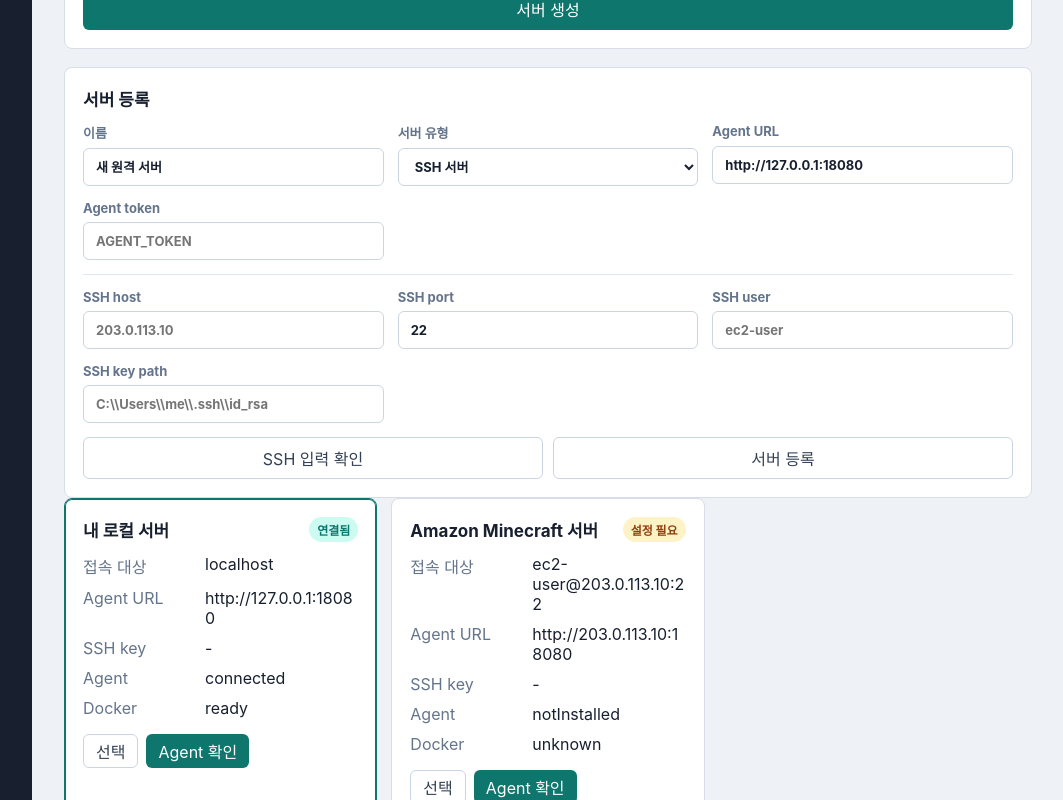
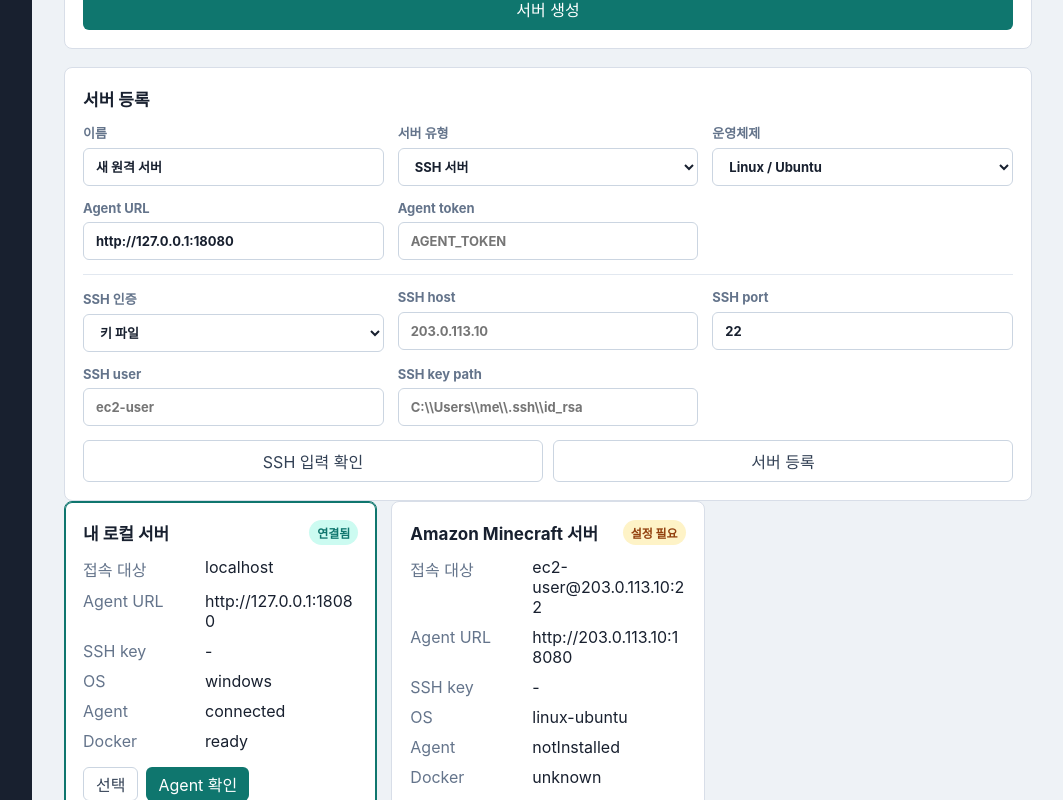
Before and after one commit to daewook0401/remote-game-server-app, a React (Vite) app in the folder apps/desktop/: page / in a window 1280 px wide. Shown: the part 940-1740 px from the top of the page, without its empty margins (216-1279 px from the left). Built offline with nearby package versions, Linux system fonts and the light colour scheme.

Commit message:
feat: add ssh os verification flow

```diff
--- a/apps/desktop/electron/preload.ts
+++ b/apps/desktop/electron/preload.ts
@@ -3,5 +3,6 @@ import { contextBridge, ipcRenderer } from "electron";
 contextBridge.exposeInMainWorld("remoteGameServer", {
   appName: "Remote Game Server",
   loadServers: () => ipcRenderer.invoke("servers:load"),
-  saveServers: (servers: unknown) => ipcRenderer.invoke("servers:save", servers)
+  saveServers: (servers: unknown) => ipcRenderer.invoke("servers:save", servers),
+  testSSH: (request: unknown) => ipcRenderer.invoke("ssh:test", request)
 });
--- a/apps/desktop/src/components/ServerCard.tsx
+++ b/apps/desktop/src/components/ServerCard.tsx
@@ -34,6 +34,10 @@ export function ServerCard({ isSelected, onCheck, onSelect, server }: ServerCard
           <dd>{server.sshKeyPath || "-"}</dd>
         </div>
         <div>
+          <dt>OS</dt>
+          <dd>{server.osType}</dd>
+        </div>
+        <div>
           <dt>Agent</dt>
           <dd>{server.agentStatus}</dd>
         </div>
--- a/apps/desktop/src/components/ServerRegistrationPanel.tsx
+++ b/apps/desktop/src/components/ServerRegistrationPanel.tsx
@@ -1,4 +1,4 @@
-import type { ServerRegistrationForm, ServerTargetType } from "../types/server";
+import type { ServerOsType, ServerRegistrationForm, ServerTargetType } from "../types/server";
 
 interface ServerRegistrationPanelProps {
   form: ServerRegistrationForm;
@@ -11,6 +11,15 @@ const targetOptions: Array<{ label: string; value: ServerTargetType }> = [
   { label: "지금 PC", value: "local" },
   { label: "SSH 서버", value: "remote" },
   { label: "클라우드 서버", value: "cloud" }
+];
+
+const osOptions: Array<{ label: string; value: ServerOsType }> = [
+  { label: "Linux / Ubuntu", value: "linux-ubuntu" },
+  { label: "Windows", value: "windows" },
+  { label: "macOS", value: "macos" },
+  { label: "Linux / Fedora", value: "linux-fedora" },
+  { label: "Linux / Arch", value: "linux-arch" },
+  { label: "Linux / 기타", value: "linux" }
 ];
 
 export function ServerRegistrationPanel({
@@ -57,6 +66,21 @@ export function ServerRegistrationPanel({
         </label>
 
         <label className="fieldGroup">
+          <span>운영체제</span>
+          <select
+            className="textInput"
+            onChange={(event) => update("osType", event.target.value as ServerOsType)}
+            value={form.osType}
+          >
+            {osOptions.map((option) => (
+              <option key={option.value} value={option.value}>
+                {option.label}
+              </option>
+            ))}
+          </select>
+        </label>
+
+        <label className="fieldGroup">
           <span>Agent URL</span>
           <input
             className="textInput"
@@ -80,6 +104,17 @@ export function ServerRegistrationPanel({
 
       {needsSSH ? (
         <div className="formGrid sshGrid">
+          <label className="fieldGroup">
+            <span>SSH 인증</span>
+            <select
+              className="textInput"
+              onChange={(event) => update("sshAuthMethod", event.target.value as ServerRegistrationForm["sshAuthMethod"])}
+              value={form.sshAuthMethod}
+            >
+              <option value="password">패스워드</option>
+              <option value="key">키 파일</option>
+            </select>
+          </label>
           <label className="fieldGroup">
             <span>SSH host</span>
             <input
@@ -107,6 +142,18 @@ export function ServerRegistrationPanel({
               value={form.sshUser}
             />
           </label>
+          {form.sshAuthMethod === "password" ? (
+            <label className="fieldGroup">
+              <span>SSH password</span>
+              <input
+                className="textInput"
+                onChange={(event) => update("sshPassword", event.target.value)}
+                placeholder="접속 테스트에만 사용"
+                type="password"
+                value={form.sshPassword}
+              />
+            </label>
+          ) : (
             <label className="fieldGroup">
               <span>SSH key path</span>
               <input
@@ -116,6 +163,7 @@ export function ServerRegistrationPanel({
                 value={form.sshKeyPath}
               />
             </label>
+          )}
         </div>
       ) : null}
 
--- a/apps/desktop/src/data/serverManagement.ts
+++ b/apps/desktop/src/data/serverManagement.ts
@@ -5,6 +5,7 @@ export const managedServers: ManagedServer[] = [
     id: "local",
     name: "내 로컬 서버",
     targetType: "local",
+    osType: "windows",
     host: "localhost",
     agentBaseUrl: "http://127.0.0.1:18080",
     agentToken: "",
@@ -16,11 +17,13 @@ export const managedServers: ManagedServer[] = [
     id: "aws-demo",
     name: "Amazon Minecraft 서버",
     targetType: "cloud",
+    osType: "linux-ubuntu",
     host: "ec2-user@203.0.113.10:22",
     agentBaseUrl: "http://203.0.113.10:18080",
     sshHost: "203.0.113.10",
     sshPort: 22,
     sshUser: "ec2-user",
+    sshAuthMethod: "key",
     sshKeyPath: "",
     agentToken: "",
     status: "setupRequired",
--- a/apps/desktop/src/pages/ServerManagementPage.tsx
+++ b/apps/desktop/src/pages/ServerManagementPage.tsx
@@ -13,6 +13,7 @@ import {
   listManagedContainers
 } from "../services/agentClient";
 import { loadStoredServers, saveStoredServers } from "../services/serverStorage";
+import { testSSHConnection } from "../services/sshClient";
 import type { ContainerActionRequest, ContainerSummaryResponse, DockerStatusResponse } from "../types/api";
 import type { ContainerSummary, ManagedServer, ServerCreateForm, ServerRegistrationForm } from "../types/server";
 
@@ -41,10 +42,13 @@ export function ServerManagementPage() {
   const [registrationForm, setRegistrationForm] = useState<ServerRegistrationForm>({
     name: "새 원격 서버",
     targetType: "remote",
+    osType: "linux-ubuntu",
     sshHost: "",
     sshPort: 22,
     sshUser: "",
+    sshAuthMethod: "key",
     sshKeyPath: "",
+    sshPassword: "",
     agentBaseUrl: "http://127.0.0.1:18080",
     agentToken: ""
   });
@@ -265,6 +269,7 @@ export function ServerManagementPage() {
       id: `${registrationForm.targetType}-${Date.now()}`,
       name: registrationForm.name,
       targetType: registrationForm.targetType,
+      osType: registrationForm.osType,
       host:
         registrationForm.targetType === "local"
           ? "localhost"
@@ -273,6 +278,7 @@ export function ServerManagementPage() {
       sshHost: registrationForm.sshHost || undefined,
       sshPort: registrationForm.targetType === "local" ? undefined : registrationForm.sshPort,
       sshUser: registrationForm.sshUser || undefined,
+      sshAuthMethod: registrationForm.targetType === "local" ? undefined : registrationForm.sshAuthMethod,
       sshKeyPath: registrationForm.sshKeyPath || undefined,
       agentToken: registrationForm.agentToken || undefined,
       status: "setupRequired",
@@ -288,7 +294,7 @@ export function ServerManagementPage() {
     setMessage(`${nextServer.name} 등록 완료. Agent 확인을 눌러 연결 상태를 확인하세요.`);
   }
 
-  function handleTestSSHInput() {
+  async function handleTestSSHInput() {
     if (registrationForm.targetType === "local") {
       setNoticeKind("info");
       setMessage("로컬 서버는 SSH 입력 확인이 필요하지 않습니다.");
@@ -301,8 +307,41 @@ export function ServerManagementPage() {
       return;
     }
 
-    setNoticeKind("warning");
-    setMessage("SSH 입력값은 준비됐습니다. 실제 접속 테스트는 다음 단계에서 Electron main 프로세스 IPC로 실행합니다.");
+    if (registrationForm.sshAuthMethod === "password" && !registrationForm.sshPassword) {
+      setNoticeKind("error");
+      setMessage("패스워드 인증을 선택한 경우 SSH password가 필요합니다.");
+      return;
+    }
+
+    if (registrationForm.sshAuthMethod === "key" && !registrationForm.sshKeyPath) {
+      setNoticeKind("error");
+      setMessage("키 인증을 선택한 경우 SSH key path가 필요합니다.");
+      return;
+    }
+
+    try {
+      setNoticeKind("info");
+      setMessage("SSH 접속과 운영체제 확인을 진행합니다.");
+      const result = await testSSHConnection({
+        host: registrationForm.sshHost,
+        port: registrationForm.sshPort,
+        username: registrationForm.sshUser,
+        authMethod: registrationForm.sshAuthMethod,
+        password: registrationForm.sshAuthMethod === "password" ? registrationForm.sshPassword : undefined,
+        keyPath: registrationForm.sshAuthMethod === "key" ? registrationForm.sshKeyPath : undefined,
+        expectedOs: registrationForm.osType
+      });
+
+      setNoticeKind(result.osMatches ? "success" : "warning");
+      setMessage(
+        result.osMatches
+          ? `SSH 접속 성공. 설정한 운영체제와 일치합니다: ${result.detectedOs}`
+          : `SSH 접속은 성공했지만 운영체제가 다릅니다. 설정: ${result.expectedOs}, 감지: ${result.detectedOs}`
+      );
+    } catch (error) {
+      setNoticeKind("error");
+      setMessage(error instanceof Error ? error.message : "SSH 접속 테스트 실패");
+    }
   }
 
   async function handleCheckServer(serverId: string) {
--- a/apps/desktop/src/services/serverStorage.ts
+++ b/apps/desktop/src/services/serverStorage.ts
@@ -13,11 +13,19 @@ function isManagedServerList(value: unknown): value is ManagedServer[] {
   });
 }
 
+function normalizeServer(server: ManagedServer): ManagedServer {
+  return {
+    ...server,
+    osType: server.osType ?? "linux-ubuntu",
+    sshAuthMethod: server.sshAuthMethod ?? (server.sshKeyPath ? "key" : "password")
+  };
+}
+
 export async function loadStoredServers(): Promise<ManagedServer[] | null> {
   const electronApi = window.remoteGameServer;
   if (electronApi?.loadServers) {
     const stored = await electronApi.loadServers();
-    return isManagedServerList(stored) ? stored : null;
+    return isManagedServerList(stored) ? stored.map(normalizeServer) : null;
   }
 
   const raw = window.localStorage.getItem(browserStorageKey);
@@ -26,7 +34,7 @@ export async function loadStoredServers(): Promise<ManagedServer[] | null> {
   }
 
   const stored = JSON.parse(raw) as unknown;
-  return isManagedServerList(stored) ? stored : null;
+  return isManagedServerList(stored) ? stored.map(normalizeServer) : null;
 }
 
 export async function saveStoredServers(servers: ManagedServer[]) {
--- /dev/null
+++ b/apps/desktop/src/services/sshClient.ts
@@ -0,0 +1,9 @@
+import type { SshTestRequest, SshTestResult } from "../types/server";
+
+export async function testSSHConnection(request: SshTestRequest): Promise<SshTestResult> {
+  if (!window.remoteGameServer?.testSSH) {
+    throw new Error("SSH 테스트는 Electron 실행 환경에서만 사용할 수 있습니다.");
+  }
+
+  return (await window.remoteGameServer.testSSH(request)) as SshTestResult;
+}
--- a/apps/desktop/src/vite-env.d.ts
+++ b/apps/desktop/src/vite-env.d.ts
@@ -5,5 +5,6 @@ interface Window {
     appName: string;
     loadServers?: () => Promise<unknown>;
     saveServers?: (servers: unknown) => Promise<boolean>;
+    testSSH?: (request: unknown) => Promise<unknown>;
   };
 }
```
Also changed, not shown: apps/desktop/electron/main.ts (+121 -0 lines), apps/desktop/package.json (+6 -4 lines), apps/desktop/src/types/server.ts (+27 -0 lines), 4 other files (tests, documents, lock files or other folders). Lines whose indentation alone changed are shown as unchanged.
